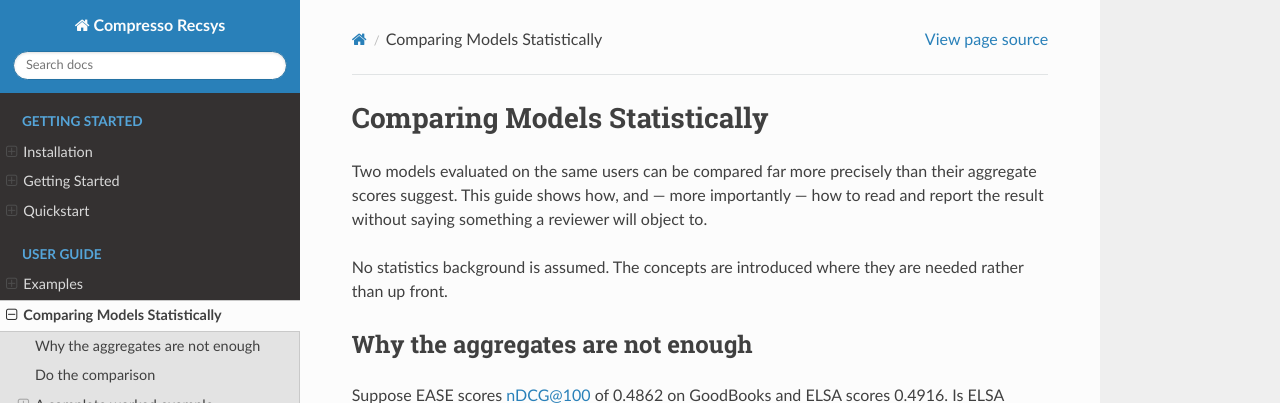
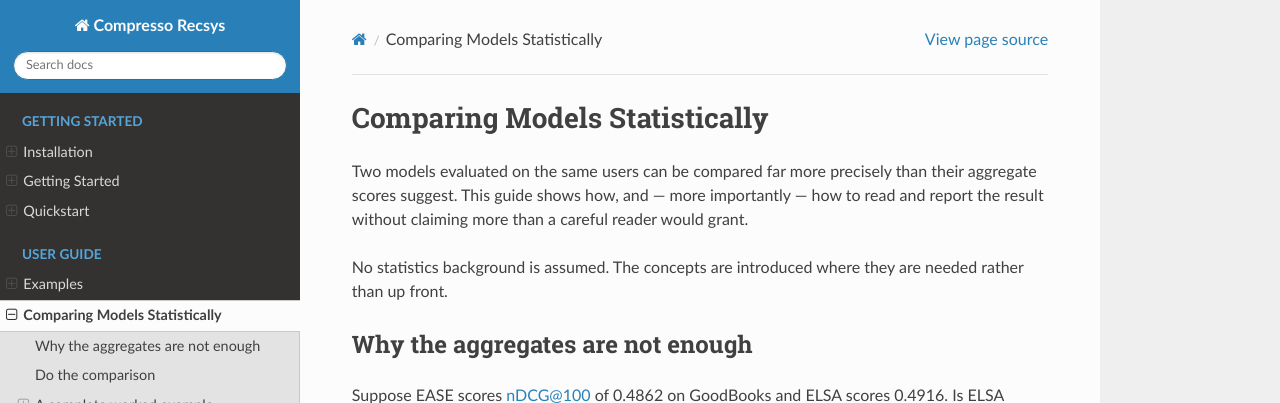
Before and after one commit to zombak79/compresso-recsys, a Sphinx documentation site: the page built from docs/source/statistical-comparison.rst, in a window 1280 px wide and 900 px high. Shown: the top 403 px of the window. Built offline with Sphinx 7.4.7 and the Read the Docs theme 3.1.0, drawn with Linux system fonts in a browser that asks for light colours.

Commit message:
Address the reader rather than a reviewer
The opening promised to help avoid saying something a reviewer would object to,
which assumes the result is going into a paper. Plenty of people comparing two
recommenders are deciding what to ship. The standard is the same either way, so
the sentence now names it directly: claiming no more than a careful reader would
grant.

```diff
--- a/docs/source/statistical-comparison.rst
+++ b/docs/source/statistical-comparison.rst
@@ -3,8 +3,8 @@ Comparing Models Statistically
 
 Two models evaluated on the same users can be compared far more precisely than
 their aggregate scores suggest. This guide shows how, and — more importantly —
-how to read and report the result without saying something a reviewer will
-object to.
+how to read and report the result without claiming more than a careful reader
+would grant.
 
 No statistics background is assumed. The concepts are introduced where they are
 needed rather than up front.
```
